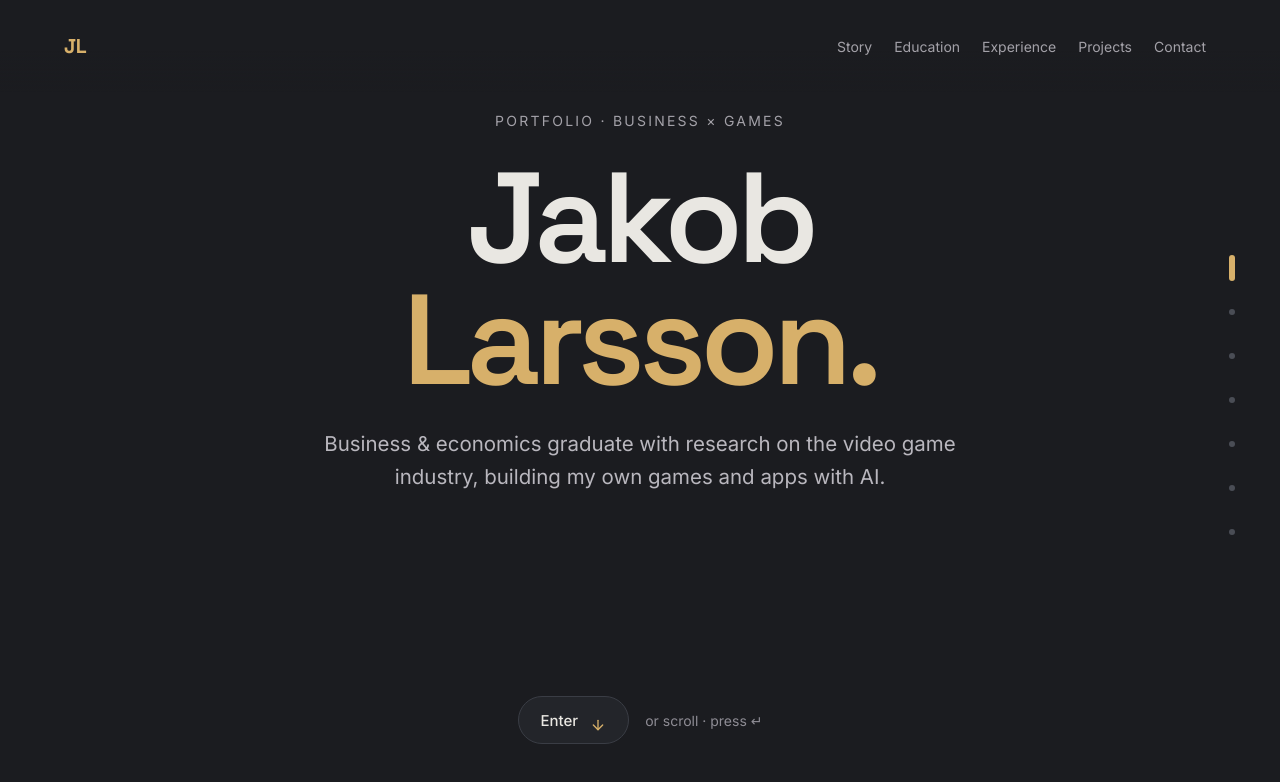
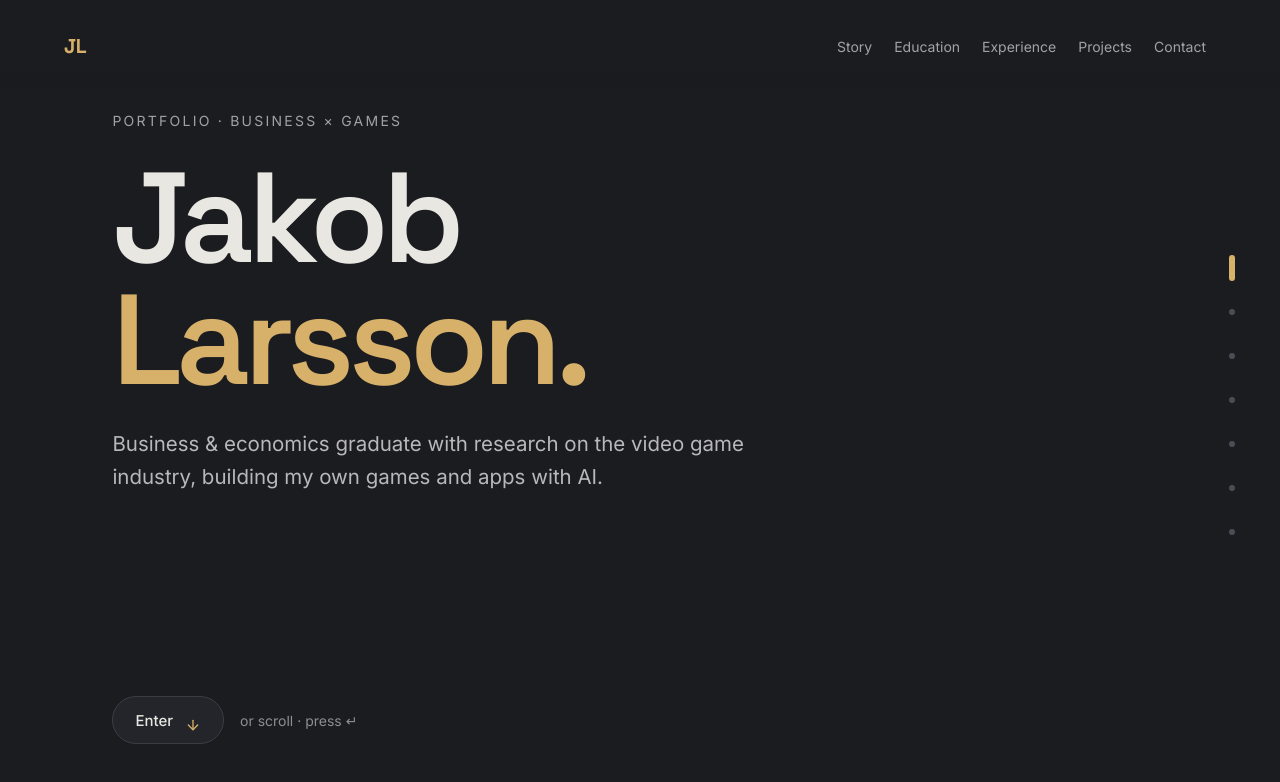
Before and after one commit to Eomir99/the-story-of-jakob-portfolio-web, a plain HTML site: page portfolio.html in a window 1280 px wide. Drawn offline with Linux system fonts and the light colour scheme.

Commit message:
deploy: publish runtime website

```diff
--- a/css/portfolio.css
+++ b/css/portfolio.css
@@ -116,8 +116,9 @@ button, a { -webkit-tap-highlight-color: transparent; }
 .pf-track { height: var(--pf-height); }
 .pf-track > section { height: var(--pf-height) !important; min-width: 0; overflow-x: hidden; overflow-y: auto; justify-content: flex-start !important; overscroll-behavior-y: contain; scrollbar-gutter: stable both-edges; scrollbar-width: thin; scrollbar-color: #4a4d55 transparent; }
 .pf-reveal { flex-shrink: 0; width: 100%; margin: auto; }
-#home .pf-reveal { margin-block: 0; align-items: center; text-align: center; }
-.pf-home-actions { justify-content: center; flex-shrink: 0; }
+#home .pf-reveal, .pf-home-actions { max-width: 1180px; }
+#home .pf-reveal { margin-block: 0; }
+.pf-home-actions { width: 100%; margin-inline: auto; flex-shrink: 0; }
 .pf-dot[aria-current="true"] span { height: 26px !important; background: var(--pf-accent) !important; }
 .pf-nav[aria-current="true"] { color: #e9e7e2 !important; }
 .gi-root { display: none !important; height: var(--pf-height); overflow-y: auto; }
--- a/portfolio.html
+++ b/portfolio.html
@@ -7,7 +7,7 @@
 <title>Jakob Larsson — Portfolio</title>
 <link rel="icon" href="data:,">
 <script>if(new URLSearchParams(location.search).get('from')==='game'||location.hash==='#from-game')document.documentElement.classList.add('from-game');</script>
-<link rel="stylesheet" href="./css/portfolio.css?v=centered-layout">
+<link rel="stylesheet" href="./css/portfolio.css?v=left-home">
 <script type="module" src="./js/portfolio.js"></script>
 </head>
 <body>
@@ -67,7 +67,7 @@
 <!-- 0 · INTRO -->
 <section
 id="home" data-section="0" aria-label="Home" style="height: 100vh; box-sizing: border-box; display: flex; flex-direction: column; justify-content: center; padding: 112px clamp(24px, 8vw, 140px) 56px">
-<div class="pf-reveal" style="display: flex; flex-direction: column; gap: 28px; max-width: 980px; opacity: 1; transform: translateY(0px); transition: opacity .8s ease .35s, transform .8s ease .35s">
+<div class="pf-reveal" style="display: flex; flex-direction: column; gap: 28px; opacity: 1; transform: translateY(0px); transition: opacity .8s ease .35s, transform .8s ease .35s">
 <p style="margin: 0; font-size: 14px; letter-spacing: .16em; text-transform: uppercase; color: #A3A1A8">Portfolio · Business × Games</p>
 <h1 style="margin: 0; font-family: 'Space Grotesk', sans-serif; font-weight: 600; font-size: clamp(56px, 10vw, 140px); line-height: .95; letter-spacing: -0.045em; color: #E9E7E2">Jakob<br><span style="color: #D7B06A">Larsson.</span></h1>
 <p style="margin: 0; max-width: 640px; font-size: clamp(17px, 1.6vw, 21px); line-height: 1.6; color: #B9B7BE">Business &amp; economics graduate with research on the video game industry, building my own games and apps with AI.</p>
```
